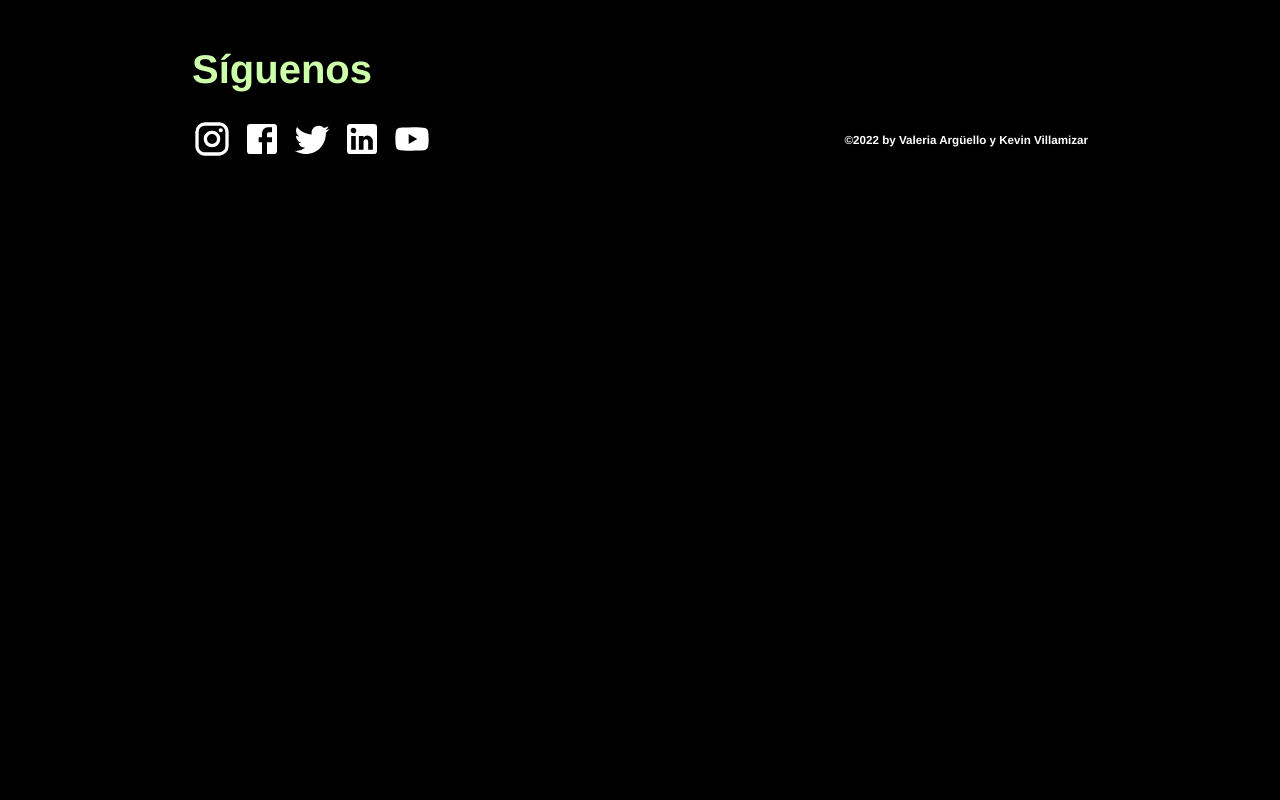
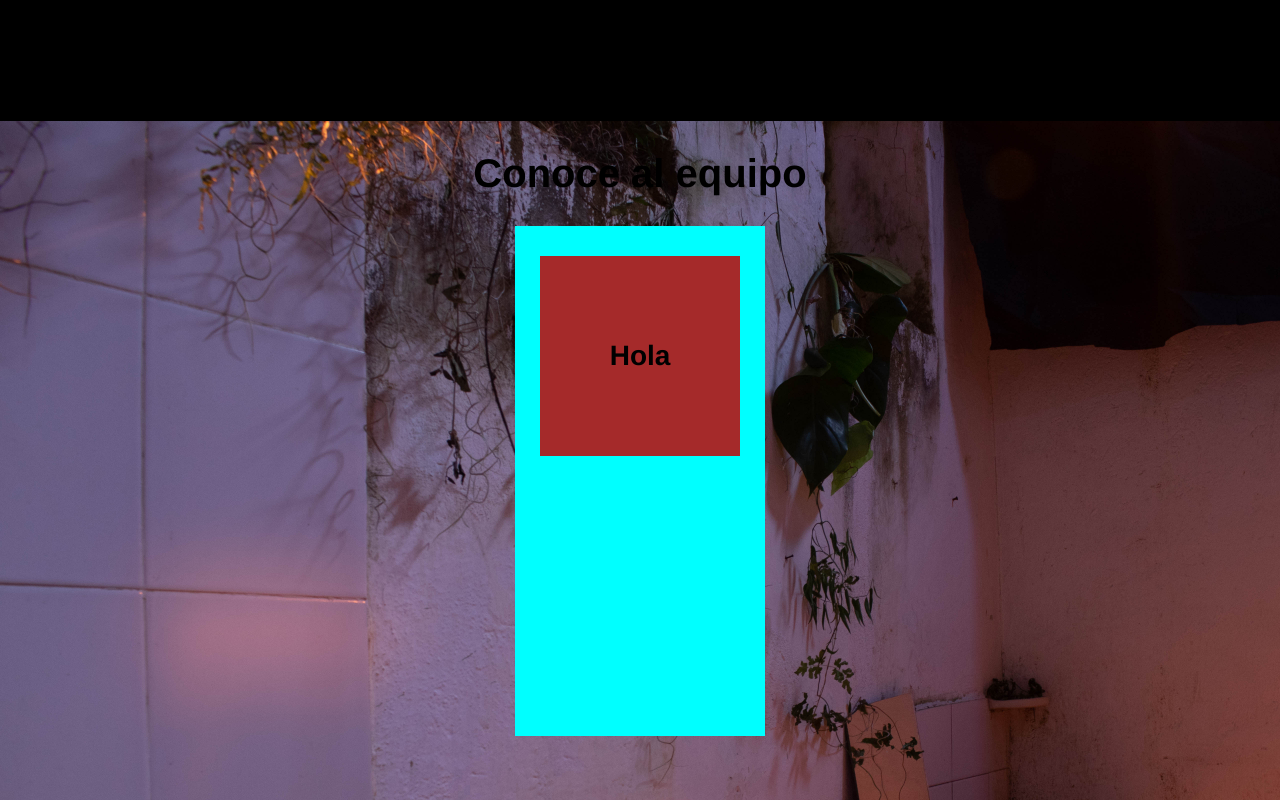
Before and after one commit to MaremagnumX/siembra-producciones, a React (Create React App) app: page /about in a window 1280 px wide. Shown: the part 660-1460 px from the top of the page. Before the commit the page ends 849 px from the top, so only its background shows below. Built offline with nearby package versions, Linux system fonts and the light colour scheme.

Commit message:
Added section with background image

```diff
--- a/src/pages/About.js
+++ b/src/pages/About.js
@@ -1,5 +1,6 @@
 import React from "react";
 import Title from '../components/Title.js'
+import PresentationCard from '../components/PresentationCard.js'
 import '../styles/About.css';
 
 function About() {
@@ -13,8 +14,8 @@ function About() {
                               Lorem tempor amet laboris elit voluptate magna pariatur.
                               Commodo eu magna non consequat nulla enim sit pariatur veniam aliquip ipsum dolore sint.
                               Nisi nulla proident deserunt ullamco consectetur nostrud non.
-                        <br/>
-                        <br/>
+                              <br />
+                              <br />
                               Lorem tempor amet laboris elit voluptate magna pariatur.
                               Commodo eu magna non consequat nulla enim sit pariatur veniam aliquip ipsum dolore sint.
                               Nisi nulla proident deserunt ullamco consectetur nostrud non. Lorem tempor amet laboris elit
@@ -22,6 +23,16 @@ function About() {
                               ipsum dolore sint. Nisi nulla proident deserunt ullamco consectetur nostrud non.
                         </p>
                   </div>
+                  <div className="team-container">
+                        <div className="team-content-tittle">
+                              <h1 className="team-tittle">Conoce al equipo</h1>
+                        </div>
+                        <div className="info-container">
+                              <div className="photo-conatiner">
+                                    <h1>Hola</h1>
+                              </div>
+                        </div>
+                  </div>
             </div>
       )
 }
--- a/src/styles/About.css
+++ b/src/styles/About.css
@@ -9,4 +9,43 @@
 .paragraph {
     color: white;
     font-size: 25px;
+    text-align: justify;
 }
+
+.team-container {
+    width: 100%;
+    height: 1000px;
+    background-image: url("../assets/about.jpg");
+    background-size: cover;
+    background-repeat: no-repeat;
+    justify-content: center;
+    margin-top: 100px;
+}
+
+.team-tittle {
+    margin: 0 auto;
+    padding-top: 30px;
+    font-size: 40px;
+}
+
+.team-content-tittle {
+    display: flex;
+}
+
+.info-container {
+    height: 500px;
+    width: 250px;
+    background-color: aqua;
+    margin: 30px auto;
+    padding-top: 10px;
+}
+
+.photo-conatiner {
+    margin: 20px 25px;
+    width: 200px;
+    height: 200px;
+    align-items: center;
+    justify-content: center;
+    background-color: brown;
+    display: flex;
+}
```
Also changed, not shown: src/assets/about.jpg (added). Lines whose indentation alone changed are shown as unchanged.
